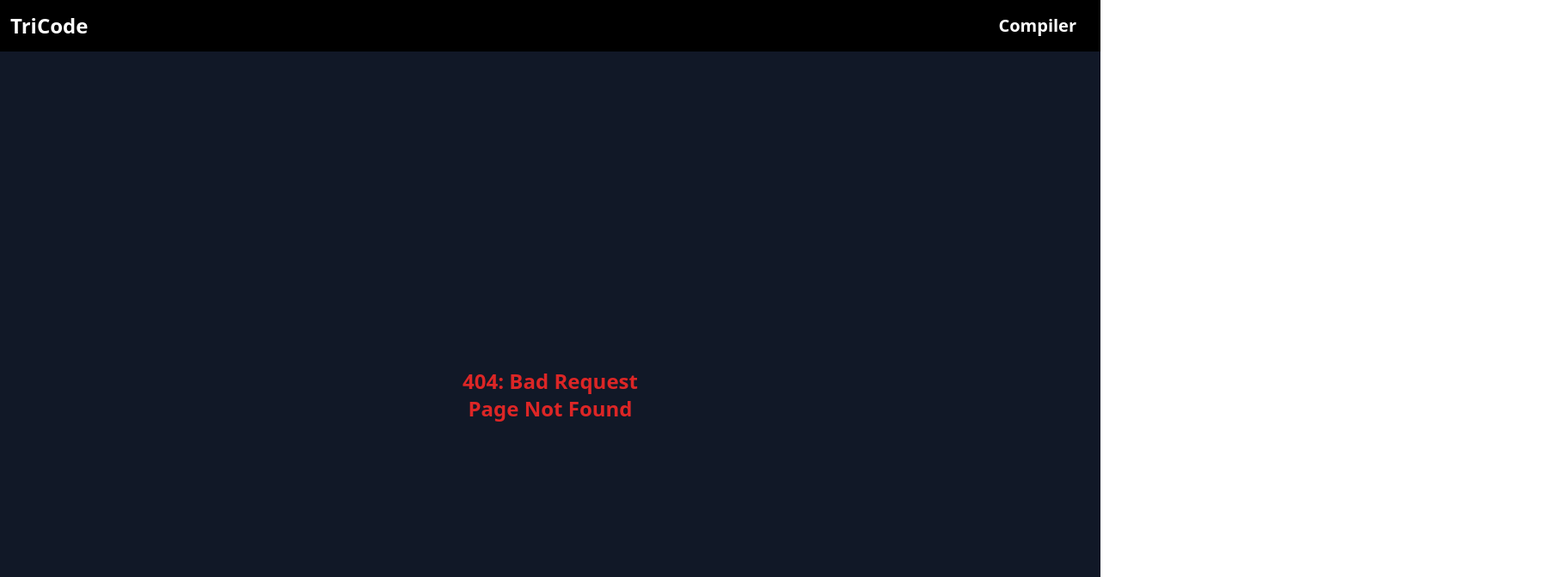
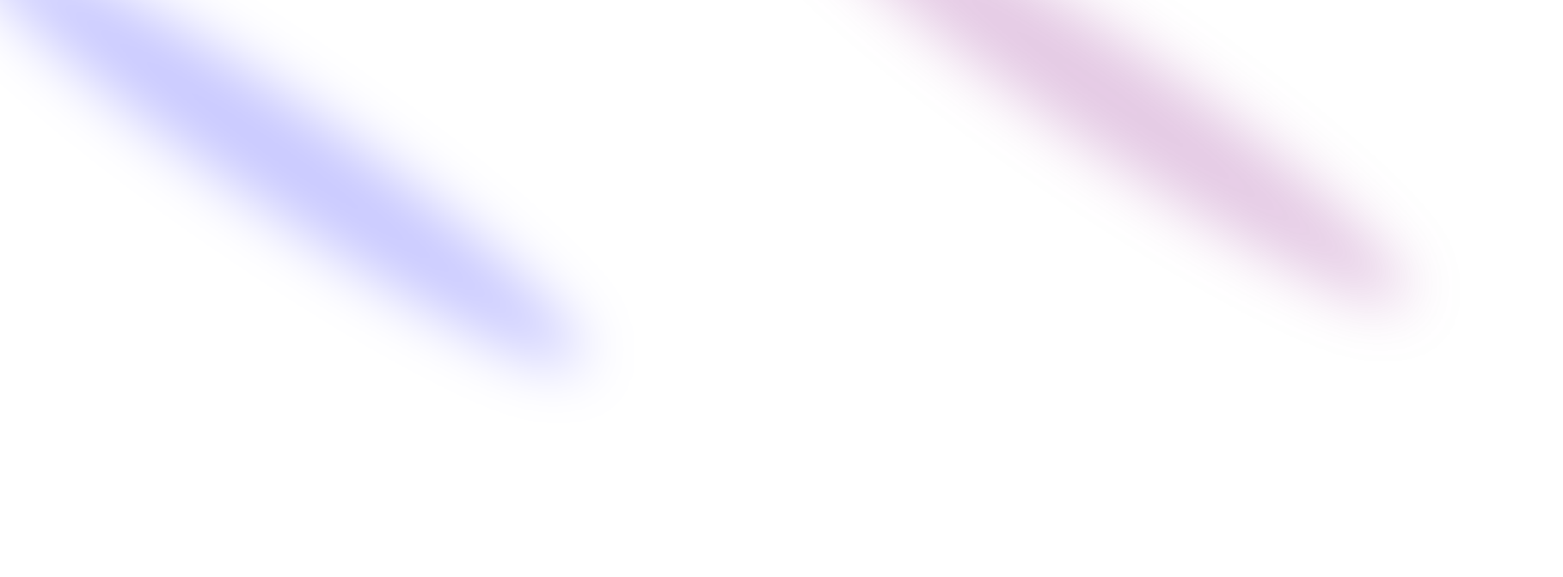
Before and after one commit to Sivasish48/TriCode, a React (Vite) app in the folder frontend/: page / in a window 1280 px wide. Before the commit this address had no page. Shown: the top 672 px of the page at 86% size, 1818 px wide, since content can reach past the window. Built offline with nearby package versions, Linux system fonts and the light colour scheme.

Commit message:
setting up the landing component

```diff
--- a/frontend/package.json
+++ b/frontend/package.json
@@ -21,6 +21,7 @@
     "@uiw/react-codemirror": "^4.23.0",
     "class-variance-authority": "^0.7.0",
     "clsx": "^2.1.1",
+    "framer-motion": "^11.3.31",
     "react": "^18.3.1",
     "react-dom": "^18.3.1",
     "react-redux": "^9.1.2",
--- a/frontend/src/App.tsx
+++ b/frontend/src/App.tsx
@@ -1,24 +1,27 @@
+import './index.css';
+import Header from './components/Header';
+import Home from './Pages/Home';
+import Compiler from './Pages/Compiler';
+import NotFound from './Pages/NotFound';
+import Landing from './Pages/Landing';
+import { Routes, Route, useLocation } from 'react-router-dom';
 
-
-import './index.css'
-import Header from './components/Header'
-import Home from './Pages/Home'
-import Compiler from './Pages/Compiler'
-import NotFound from './Pages/NotFound'
-import { Routes,Route } from 'react-router-dom'
 function App() {
-
+  const location = useLocation();
 
   return (
     <>
-      <Header />
+      {/* Conditionally render Header if the path is not "/" */}
+      {location.pathname !== '/' && <Header />}
+
       <Routes>
+        <Route path="/" element={<Landing />} />
         <Route path="/home" element={<Home />} />
         <Route path="/compiler" element={<Compiler />} />
         <Route path="*" element={<NotFound />} />
       </Routes>
     </>
-  )
+  );
 }
 
-export default App
+export default App;
--- /dev/null
+++ b/frontend/src/Pages/Landing.tsx
@@ -0,0 +1,26 @@
+import React from 'react'
+import { Spotlight } from '../components/ui/spotlight'
+function Landing() {
+  return (
+    <div className="pb-20 pt-36">
+         <div>
+        <Spotlight
+          className="-top-40 -left-10 md:-left-32 md:-top-20 h-screen"
+          fill="white"
+        />
+        <Spotlight
+          className="h-[80vh] w-[50vw] top-10 left-full"
+          fill="purple"
+        />
+        <Spotlight className="left-80 top-28 h-[80vh] w-[50vw]" fill="blue" />
+      </div>
+      </div>
+
+
+
+
+
+  )
+}
+
+export default Landing
--- a/frontend/src/components/RenderCode.tsx
+++ b/frontend/src/components/RenderCode.tsx
@@ -11,8 +11,9 @@
   const iframeCode = `data:text/html;charset=utf-8,${encodeURIComponent(combinedCode)}`;
 
   return (
+
     <div className="bg-white h-[calc(100dvh-60px)]">
-      <iframe className="w-full h-full" src={iframeCode} />
+      <iframe className="w-full h-full" src={iframeCode}/>
     </div>
   );
 }
--- /dev/null
+++ b/frontend/src/components/ui/spotlight.tsx
@@ -0,0 +1,60 @@
+import React from "react";
+import  cn  from "../../lib/utils";
+
+type SpotlightProps = {
+  className?: string;
+  fill?: string;
+};
+
+export const Spotlight = ({ className, fill }: SpotlightProps) => {
+  return (
+
+    <svg
+      className={cn(
+        "animate-spotlight pointer-events-none absolute z-[1]  h-[169%] w-[138%] lg:w-[84%] opacity-0",
+        className
+
+      )}
+
+      xmlns="http://www.w3.org/2000/svg"
+      viewBox="0 0 3787 2842"
+      fill="none"
+
+    >
+      <g filter="url(#filter)">
+        <ellipse
+          cx="1924.71"
+          cy="273.501"
+          rx="1924.71"
+          ry="273.501"
+          transform="matrix(-0.822377 -0.568943 -0.568943 0.822377 3631.88 2291.09)"
+          fill={fill || "white"}
+          fillOpacity="0.21"
+        ></ellipse>
+      </g>
+      <defs>
+        <filter
+          id="filter"
+          x="0.860352"
+          y="0.838989"
+          width="3785.16"
+          height="2840.26"
+          filterUnits="userSpaceOnUse"
+          colorInterpolationFilters="sRGB"
+        >
+          <feFlood floodOpacity="0" result="BackgroundImageFix"></feFlood>
+          <feBlend
+            mode="normal"
+            in="SourceGraphic"
+            in2="BackgroundImageFix"
+            result="shape"
+          ></feBlend>
+          <feGaussianBlur
+            stdDeviation="151"
+            result="effect1_foregroundBlur_1065_8"
+          ></feGaussianBlur>
+        </filter>
+      </defs>
+    </svg>
+  );
+};
--- a/frontend/tailwind.config.js
+++ b/frontend/tailwind.config.ts
@@ -66,12 +66,23 @@
           from: { height: "var(--radix-accordion-content-height)" },
           to: { height: "0" },
         },
+        spotlight: {
+          "0%": {
+            opacity: 0,
+            transform: "translate(-72%, -62%) scale(0.5)",
+          },
+          "100%": {
+            opacity: 1,
+            transform: "translate(-50%,-40%) scale(1)",
+          },
+        },
       },
       animation: {
         "accordion-down": "accordion-down 0.2s ease-out",
         "accordion-up": "accordion-up 0.2s ease-out",
+        spotlight: "spotlight 2s ease .75s 1 forwards",
       },
     },
   },
   plugins: [require("tailwindcss-animate")],
-}
+};
```
Also changed, not shown: 1 other file (tests, documents, lock files or other folders).
